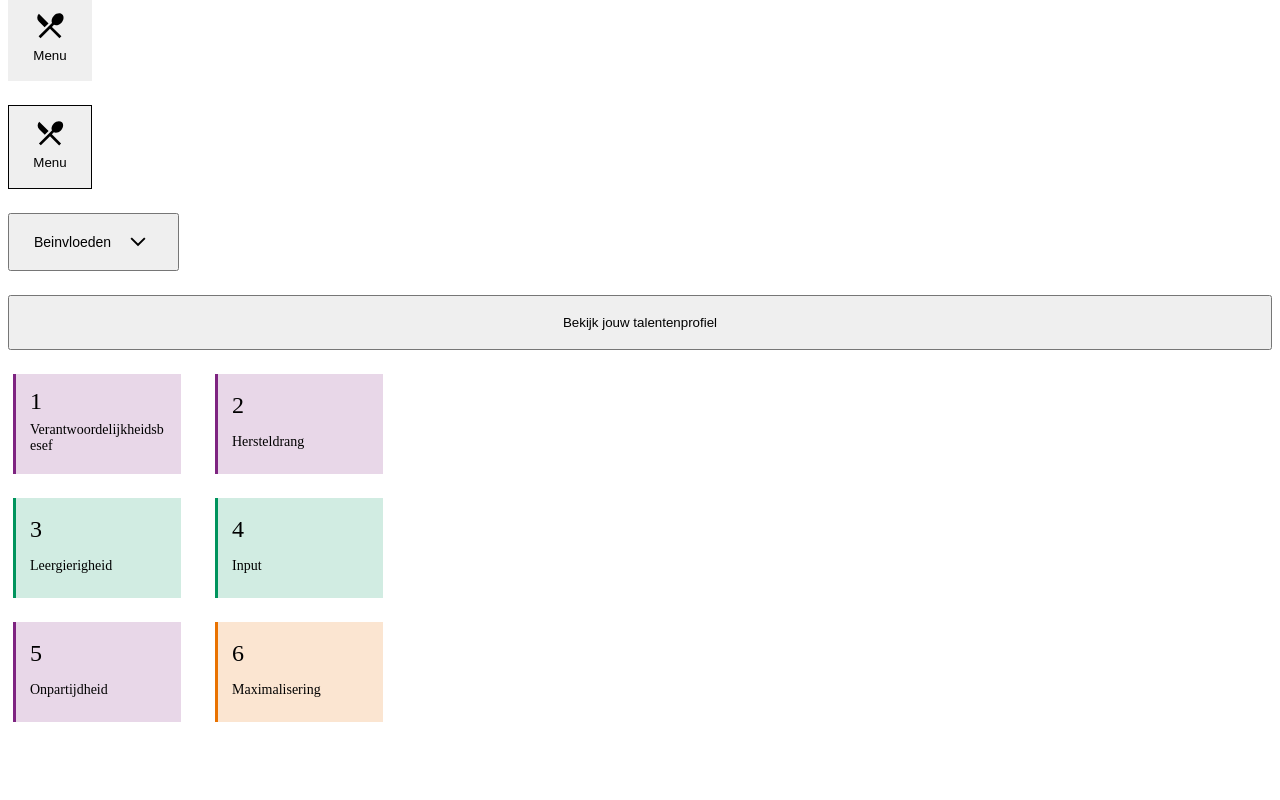
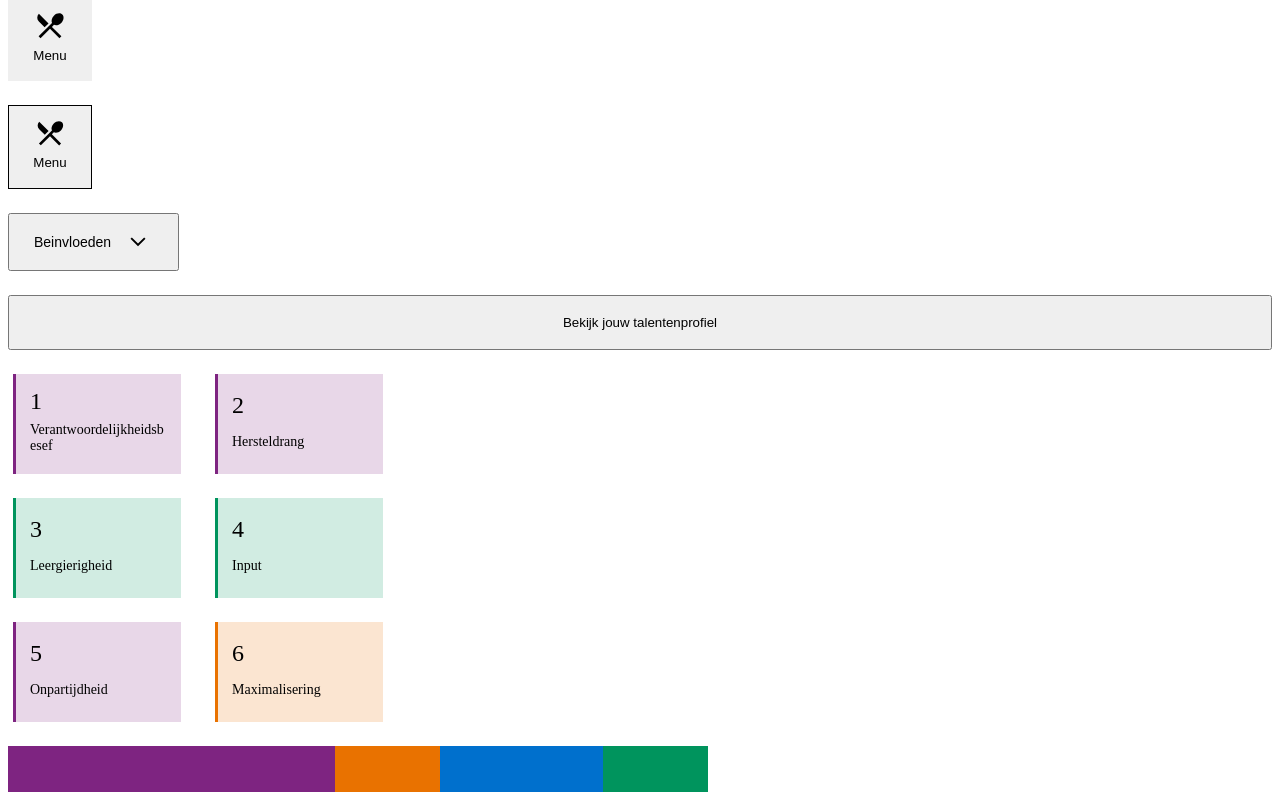
Before and after one commit to morize/forte-demo, a React (Vite) app in the folder client/: page / in a window 1280 px wide. Shown: the part 246-1046 px from the top of the page. Before the commit the page ends 976 px from the top, so only its background shows below. Built offline with nearby package versions, Linux system fonts and the light colour scheme.

Commit message:
client/implemented talentindicator component in test environment

```diff
--- a/client/src/App.tsx
+++ b/client/src/App.tsx
@@ -8,6 +8,8 @@ import DropdownButton from './components/atoms/Button/DropdownButton';
 import HeaderTitle from './components/atoms/HeaderTitle/HeaderTitle';
 
 import Talent from './components/atoms/Talent/Talent';
+
+import TalentIndicator from './components/atoms/TalentIndicator/TalentIndicator';
 
 import { MenuIcon } from './components/atoms/Icons/Icons';
 
@@ -29,6 +31,7 @@ const STalentsContainer = styled.div`
   grid-gap: 24px;
   grid-template-columns: repeat(2, auto);
   grid-template-rows: repeat(2, auto);
+  margin-bottom: 24px;
 `;
 
 function App() {
@@ -58,11 +61,24 @@ function App() {
           placement={1}
         />
         <Talent talent="Hersteldrang" domain="executing" placement={2} />
-        <Talent talent="Leergierigheid" domain="strategic_thinking" placement={3} />
+        <Talent
+          talent="Leergierigheid"
+          domain="strategic_thinking"
+          placement={3}
+        />
         <Talent talent="Input" domain="strategic_thinking" placement={4} />
         <Talent talent="Onpartijdheid" domain="executing" placement={5} />
         <Talent talent="Maximalisering" domain="influencing" placement={6} />
       </STalentsContainer>
+
+      <div style={{ width: '700px' }}>
+        <TalentIndicator
+          executingPerc={60}
+          influencingPerc={0}
+          relBuildingPerc={30}
+          stratThinkingPerc={10}
+        />
+      </div>
     </>
   );
 }
```
